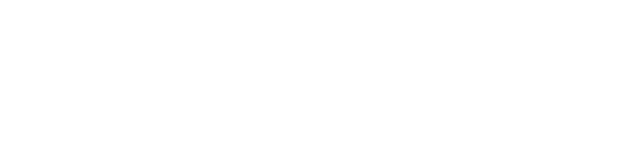
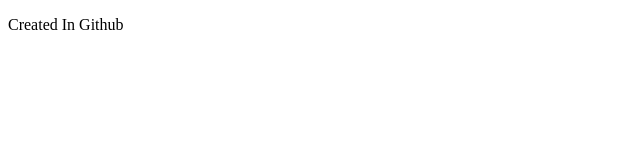
Before and after one commit to junysgr/mern, a plain HTML site: page index.html in a window 1280 px wide. Shown: the whole page, without its empty margins (0-640 px from the left). Drawn offline with Linux system fonts and the light colour scheme.

Commit message:
Update index.html

```diff
--- a/index.html
+++ b/index.html
@@ -5,5 +5,7 @@
 		<meta name="viewport" content="width=device-width, initial-scale=1.0" />
 		<title>Document</title>
 	</head>
-	<body></body>
+	<body>
+		<p> Created In Github</p>
+	</body>
 </html>
```
